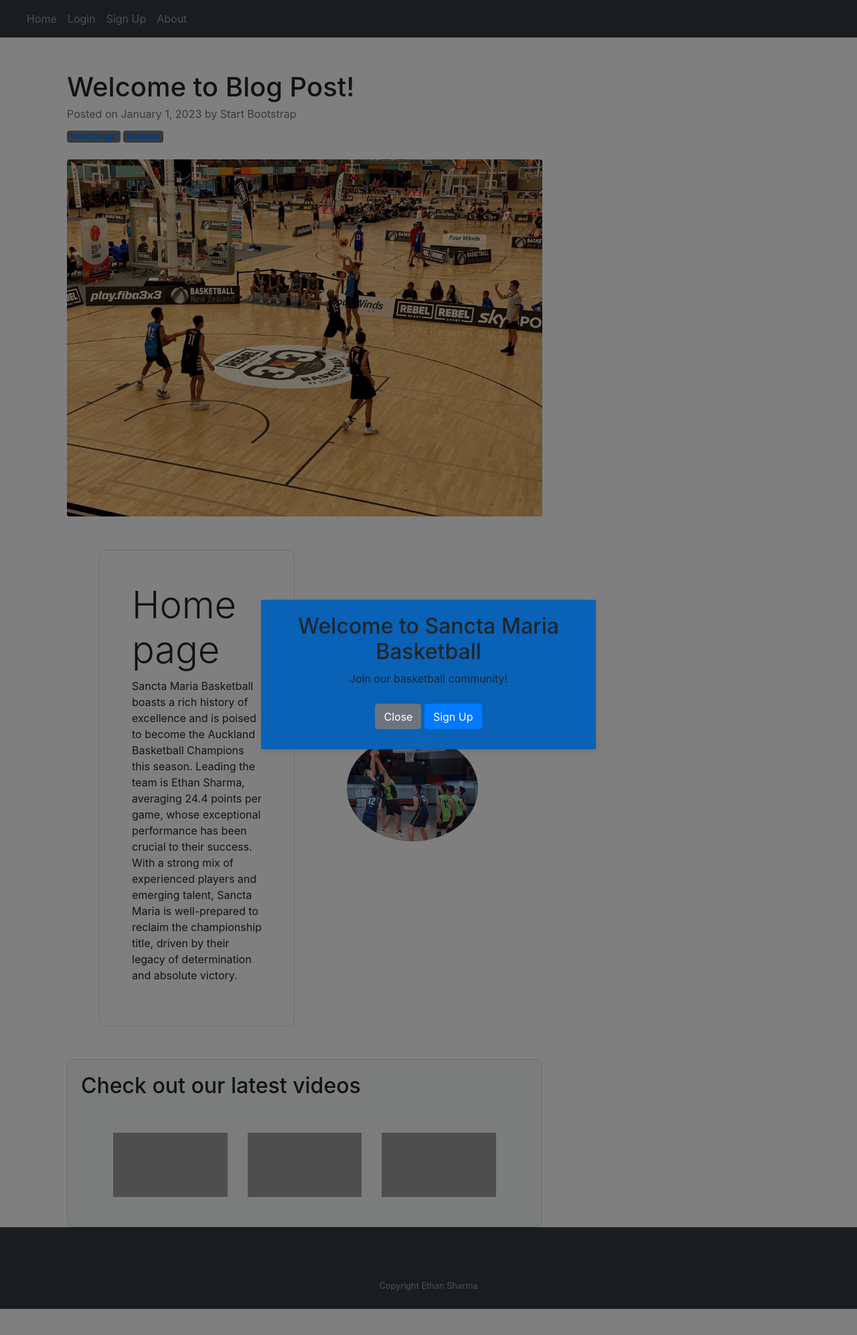
After one commit to SMCC4/NOTE_APP, a Python web app: template website/templates/home.html in a window 1280 px wide. The commit adds this page. Shown: the top 1993 px of the page at 67% size. Run offline with Jinja, Linux system fonts and the light colour scheme; the template is opened without the code that fills it, so the values that code supplies are empty; grey boxes are pictures that could not be loaded.

Commit message:
all of commits
all of website

```diff
--- /dev/null
+++ b/website/static/main.css
@@ -0,0 +1,32 @@
+<style>
+        /* Add custom CSS here */
+        body {
+            font-family: Arial, sans-serif;
+        }
+
+        /* Adjust margin for the main container */
+        .container {
+            margin-top: 50px;
+        }
+
+        /* Style for the search input and button */
+        .input-group input[type="text"] {
+            border-radius: 0;
+        }
+
+        .input-group button.btn-primary {
+            border-radius: 0 0.25rem 0.25rem 0;
+        }
+
+        /* Style for the footer text */
+        footer {
+            color: #ffffff;
+            padding: 15px 0;
+            text-align: center;
+        }
+    </style>
+</head>
+<body>
+    <!-- Your HTML content -->
+</body>
+</html>
--- a/website/templates/home.html
+++ b/website/templates/home.html
@@ -1,168 +1,194 @@
 {% extends "template.html" %}
 {% block title %} Home {% endblock %}
 {% block content %}
+<!DOCTYPE html>
+<html lang="en">
+<head>
+    <meta charset="utf-8" />
+    <meta name="viewport" content="width=device-width, initial-scale=1, shrink-to-fit=no" />
+    <meta name="description" content="" />
+    <meta name="author" content="" />
+    <title>Blog Post - Start Bootstrap Template</title>
+    <!-- Favicon-->
+    <link rel="icon" type="image/x-icon" href="assets/favicon.ico" />
+    <!-- Core theme CSS (includes Bootstrap)-->
+    <link href="css/styles.css" rel="stylesheet" />
+    <!-- Bootstrap core JS-->
+    <script src="https://cdn.jsdelivr.net/npm/bootstrap@5.2.3/dist/js/bootstrap.bundle.min.js"></script>
+    <!-- Core theme JS-->
+    <script src="js/scripts.js"></script>
+    <style>
+        /* Additional styles for the popup */
+        #overlay {
+            position: fixed;
+            top: 0;
+            left: 0;
+            width: 100%;
+            height: 100%;
+            background-color: rgba(0, 0, 0, 0.5);
+            display: none;
+            z-index: 1000;
+        }
+        #popup {
+            position: fixed;
+            top: 50%;
+            left: 50%;
+            transform: translate(-50%, -50%);
+            width: 80%;
+            max-width: 500px;
+            background-color: rgb(9, 98, 182);
+            padding: 20px;
+            box-shadow: 0 2px 10px rgba(0, 0, 0, 0.1);
+            display: none;
+            z-index: 1001;
+            text-align: center;
+        }
+        #signup-form {
+            margin-top: 10px;
+        }
+        .close-btn, .sign-up-btn, .cancel-btn {
+            margin: 10px 0;
+        }
+        .content-section {
+            padding: 20px;
+        }
+        .img-fluid {
+            max-width: 100%;
+            height: auto;
+        }
+        .text-with-border {
+            border: 1px solid #ddd;
+            padding: 20px;
+            border-radius: 10px;
+        }
+        .video-container {
+            margin-top: 40px;
+            padding: 20px;
+            background-color: #f8f9fa;
+            border: 1px solid #ddd;
+            border-radius: 10px;
+        }
+        .embed-responsive {
+            position: relative;
+            display: block;
+            width: 100%;
+            padding: 0;
+            overflow: hidden;
+        }
+        .embed-responsive::before {
+            display: block;
+            content: '';
+            width: 100%;
+            padding-top: 56.25%; /* 16:9 Aspect Ratio */
+        }
+        .embed-responsive iframe {
+            position: absolute;
+            top: 0;
+            left: 0;
+            width: 100%;
+            height: 100%;
+        }
+    </style>
+</head>
+<body>
+    <!-- Page content-->
+    <div class="container mt-5">
+        <div class="row">
+            <div class="col-lg-8">
+                <!-- Post content-->
+                <article>
+                    <!-- Post header-->
+                    <header class="mb-4">
+                        <!-- Post title-->
+                        <h1 class="fw-bolder mb-1">Welcome to Blog Post!</h1>
+                        <!-- Post meta content-->
+                        <div class="text-muted fst-italic mb-2">Posted on January 1, 2023 by Start Bootstrap</div>
+                        <!-- Post categories-->
+                        <a class="badge bg-secondary text-decoration-none link-light" href="#!">Web Design</a>
+                        <a class="badge bg-secondary text-decoration-none link-light" href="#!">Freebies</a>
+                    </header>
+                    <!-- Preview image figure-->
+                    <figure class="mb-4"><img class="img-fluid rounded" src="static/assets/img/04.jpg" alt="..." /></figure>
+                    <!-- Post content-->
+                    <section class="mb-5">
                         <!-- Content section 1-->
                         <section id="scroll">
-    <div class="container px-5">
-        <div class="row gx-5 align-items-center">
-            <div class="col-lg-6 order-lg-2">
-                <div class="p-5"><img class="img-fluid rounded-circle" src="static/assets/img/01.jpg" alt="..." /></div>
-            </div>
-            <div class="col-lg-6 order-lg-1">
-                <div class="p-5">
-                    <h2 class="display-4">Home page</h2>
-                    <p>Lorem ipsum dolor sit amet, consectetur adipisicing elit. Quod aliquid, mollitia odio veniam sit iste esse assumenda amet aperiam exercitationem, ea animi blanditiis recusandae! Ratione voluptatum molestiae adipisci, beatae obcaecati.</p>
-                </div>
-            </div>
-        </div>
-    </div>
-</section>
-<!-- Content section 2-->
-<section>
-    <div class="container px-5">
-        <div class="row gx-5 align-items-center">
-            <div class="col-lg-6">
-                <div class="p-5"><img class="img-fluid rounded-circle" src="static/assets/img/02.jpg" alt="..." /></div>
-            </div>
-            <div class="col-lg-6">
-                <div class="p-5">
-                    <h2 class="display-4">Faith as our compass</h2>
-                    <p>Lorem ipsum dolor sit amet, consectetur adipisicing elit. Quod aliquid, mollitia odio veniam sit iste esse assumenda amet aperiam exercitationem, ea animi blanditiis recusandae! Ratione voluptatum molestiae adipisci, beatae obcaecati.</p>
-                </div>
-            </div>
-        </div>
-    </div>
-</section>
-<!-- Content section 3-->
-<section>
                             <div class="container px-5">
                                 <div class="row gx-5 align-items-center">
                                     <div class="col-lg-6 order-lg-2">
                                         <div class="p-5"><img class="img-fluid rounded-circle" src="static/assets/img/03.jpg" alt="..." /></div>
                                     </div>
                                     <div class="col-lg-6 order-lg-1">
-                <div class="p-5">
-                    <h2 class="display-4">Let there be rock!</h2>
-                    <p>Lorem ipsum dolor sit amet, consectetur adipisicing elit. Quod aliquid, mollitia odio veniam sit iste esse assumenda amet aperiam exercitationem, ea animi blanditiis recusandae! Ratione voluptatum molestiae adipisci, beatae obcaecati.</p>
+                                        <div class="p-5 text-with-border">
+                                            <h2 class="display-4">Home page</h2>
+                                            <p>
+                                                Sancta Maria Basketball boasts a rich history of excellence and is poised to become the Auckland Basketball Champions this season. Leading the team is Ethan Sharma, averaging 24.4 points per game, whose exceptional performance has been crucial to their success. With a strong mix of experienced players and emerging talent, Sancta Maria is well-prepared to reclaim the championship title, driven by their legacy of determination and absolute victory.
+                                            </p>
                                         </div>
                                     </div>
                                 </div>
                             </div>
                         </section>
+                    </section>
 
-<!-- Pop-up message -->
+                    <!-- Video section -->
+                    <section class="video-container">
+                        <h2 class="display-6">Check out our latest videos</h2>
+                        <div class="container px-5">
+                            <div class="row gx-5 justify-content-center">
+                                <div class="col-lg-4 mb-4">
+                                    <!-- Embedded YouTube Video 1 -->
+                                    <div class="embed-responsive">
+                                        <iframe src="https://www.youtube.com/embed/L_mImtJH50w?si=EE3jJdkAsOMGxReN" title="YouTube video player" frameborder="0" allow="accelerometer; autoplay; clipboard-write; encrypted-media; gyroscope; picture-in-picture; web-share" referrerpolicy="strict-origin-when-cross-origin" allowfullscreen></iframe>
+                                    </div>
+                                </div>
+                                <div class="col-lg-4 mb-4">
+                                    <!-- Embedded YouTube Video 2 -->
+                                    <div class="embed-responsive">
+                                        <iframe src="https://www.youtube.com/embed/-1GeUVvg6g4?si=ViYnGeEhx0ke_xLb" title="YouTube video player" frameborder="0" allow="accelerometer; autoplay; clipboard-write; encrypted-media; gyroscope; picture-in-picture; web-share" referrerpolicy="strict-origin-when-cross-origin" allowfullscreen></iframe>
+                                    </div>
+                                </div>
+                                <div class="col-lg-4 mb-4">
+                                    <!-- Embedded YouTube Video 3 -->
+                                    <div class="embed-responsive">
+                                        <iframe src="https://www.youtube.com/embed/lUgKaLzWrkI?si=lJtklo828crCIoWO" title="YouTube video player" frameborder="0" allow="accelerometer; autoplay; clipboard-write; encrypted-media; gyroscope; picture-in-picture; web-share" referrerpolicy="strict-origin-when-cross-origin" allowfullscreen></iframe>
+                                    </div>
+                                </div>
+                            </div>
+                        </div>
+                    </section>
+                </article>
+                <!-- Comments section (retain as it is) -->
+            </div>
+            <!-- Side widgets (retain as it is) -->
+        </div>
+    </div>
+
+    </footer>
+    <!-- New popup code -->
     <div id="overlay"></div>
-
     <div id="popup">
         <h2>Welcome to Sancta Maria Basketball</h2>
         <p>Join our basketball community!</p>
-  <button class="close-btn" onclick="closePopup()">Close</button>
-  <button class="sign-up-btn" onclick="openSignUpForm()">Sign Up</button>
-
-  <!-- Sign-up form (initially hidden) -->
-  <form id="signup-form" style="display: none;" action="/submit-form" method="post">
-    <h3>Sign Up</h3>
-    <input type="email" name="email" placeholder="Enter your email">
-    <button type="submit">Submit</button>
-    <button type="button" class="cancel-btn" onclick="hideSignUpForm()">Cancel</button>
-  </form>
+        <button class="close-btn btn btn-secondary" onclick="closePopup()">Close</button>
+        <a href="/sign-up" class="sign-up-btn btn btn-primary">Sign Up</a>
     </div>
-
-<style>
-#overlay {
-    position: fixed;
-    top: 0;
-    left: 0;
-    width: 100%;
-    height: 100%;
-    background-color: rgba(0, 0, 0, 0.5); /* semi-transparent black */
-    display: none;
-    z-index: 1000; /* higher than other elements */
+    <!-- JavaScript functions (retain as it is) -->
+    <script>
+        function closePopup() {
+            document.getElementById("popup").style.display = "none";
+            document.getElementById("overlay").style.display = "none";
         }
 
-#popup {
-    position: fixed;
-    top: 50%;
-    left: 50%;
-    transform: translate(-50%, -50%);
-    background-color: rgb(5, 125, 238);
-    padding: 20px;
-    border-radius: 10px;
-    display: none;
-    z-index: 1001; /* higher than overlay */
+        function showPopup() {
+            document.getElementById("popup").style.display = "block";
+            document.getElementById("overlay").style.display = "block";
         }
 
-#popup h2 {
-    margin-bottom: 10px;
+        window.onload = function() {
+            setTimeout(showPopup, 1000); // Show popup after 1 second
         }
-
-#popup p {
-    margin-bottom: 20px;
-}
-
-#popup button {
-    margin-right: 10px;
-}
-
-#popup button:last-child {
-    margin-right: 0;
-}
-
-/* Button colors */
-.close-btn {
-    background-color: #ecb604; /* Light grey */
-    color: #fff; /* Black */
-    border: none;
-    padding: 10px 20px;
-    border-radius: 5px;
-}
-
-.sign-up-btn {
-    background-color: #ecb604; /* Blue */
-    color: #fff; /* White */
-    border: none;
-    padding: 10px 20px;
-    border-radius: 5px;
-}
-
-.cancel-btn {
-    background-color: #ecb604; /* Red */
-    color: #fff; /* White */
-    border: none;
-    padding: 10px 20px;
-    border-radius: 5px;
-}
-</style>
-
-<script>
-// Function to close the popup
-function closePopup() {
-  var popup = document.getElementById('popup');
-  var overlay = document.getElementById('overlay');
-
-  popup.style.display = 'none';
-  overlay.style.display = 'none';
-}
-
-// Function to open the sign-up form
-function openSignUpForm() {
-  var signUpForm = document.getElementById('signup-form');
-  signUpForm.style.display = 'block';
-}
-
-// Function to hide the sign-up form
-function hideSignUpForm() {
-  var signUpForm = document.getElementById('signup-form');
-  signUpForm.style.display = 'none';
-}
-
-// Display the popup after the DOM is fully loaded
-document.addEventListener("DOMContentLoaded", function() {
-  var popup = document.getElementById('popup');
-  var overlay = document.getElementById('overlay');
-
-  popup.style.display = 'block';
-  overlay.style.display = 'block';
-});
     </script>
+</body>
+</html>
 {% endblock %}
--- a/website/templates/login.html
+++ b/website/templates/login.html
@@ -2,7 +2,7 @@
 {% block content %}
 
 <form method ="POST">
-    <h3 align="center">Sign Up</h3>
+    <h3 align="center">Login</h3>
     <div class="form-group">
         <label for="Email">Email Address</label>
         <input
@@ -13,7 +13,7 @@
            placeholder="Enter Email"/>
      </div>
      <div class="form-group">
-        <label for="Password">First Name</label>
+        <label for="Password">Password</label>
         <input
            type="password"
            class="form-control"
@@ -24,6 +24,8 @@
       </div>
            <br/>
            <button type="submit" class="btn btn-primary">Login</button>
+
+
 </form>
 
 
--- /dev/null
+++ b/website/templates/template.html
@@ -0,0 +1,102 @@
+<!doctype html>
+<html lang="en">
+  <head>
+    <!-- Required meta tags -->
+    <meta charset="utf-8">
+    <meta name="viewport" content="width=device-width, initial-scale=1, shrink-to-fit=no">
+
+    <!-- Bootstrap CSS -->
+    <link rel="stylesheet" href="https://cdn.jsdelivr.net/npm/bootstrap@4.4.1/dist/css/bootstrap.min.css" integrity="sha384-Vkoo8x4CGsO3+Hhxv8T/Q5PaXtkKtu6ug5TOeNV6gBiFeWPGFN9MuhOf23Q9Ifjh" crossorigin="anonymous">
+    <link rel="stylesheet" type="text/css" href="static/main.css">
+    <title>{% block title %} {% endblock %}</title>
+  </head>
+  <body>
+    <nav class="navbar navbar-expand-md bg-dark navbar-dark">
+        <!-- Brand -->
+        <a class="navbar-brand" href="#"></a>
+
+        <!-- Toggler/collapsibe Button -->
+        <button class="navbar-toggler" type="button" data-toggle="collapse" data-target="#collapsibleNavbar">
+          <span class="navbar-toggler-icon"></span>
+        </button>
+
+        <!-- Navbar links -->
+        <div class="collapse navbar-collapse" id="collapsibleNavbar">
+          <ul class="navbar-nav">
+          {% if user.is_authenticated %}
+            <li class="nav-item">
+              <a class="nav-link" href="/home">Home</a>
+            </li>
+            <li class="nav-item">
+              <a class="nav-link" href="/notes">Notes</a>
+            </li>
+            <li class="nav-item">
+              <a class="nav-link" href="/logout">Logout</a>
+            </li>
+            <li class="nav-item">
+              <a class="nav-link" href="/about">About</a>
+              </li>
+          {% else %}
+          <li class="nav-item">
+            <a class="nav-link" href="/home">Home</a>
+          </li>
+            <li class="nav-item">
+              <a class="nav-link" href="/login">Login</a>
+            </li>
+            <li class="nav-item">
+              <a class="nav-link" href="/sign-up">Sign Up</a>
+          </li>
+            <li class="nav-item">
+              <a class="nav-link" href="/about">About</a>
+              </li>
+          {% endif %}
+          </ul>
+        </div>
+      </nav>
+      {% with messages = get_flashed_messages(with_categories=true) %}
+      {% if messages %}
+      {% for category, message in messages %} {% if category =='error' %}
+      <div class="alert alert-danger alter-dismissable fade show" role="alert">
+        {{ message }}
+        <button type="button" class="close" data-dismiss="alert">
+          <span aria-hidden="true">&times;</span>
+        </button>
+      </div>
+      {% else %}
+      <div class="alert alert-success alter-dismissable fade show" role="alert">
+        {{ message }}
+        <button type="button" class="close" data-dismiss="alert">
+          <span aria-hidden="true">&times;</span>
+        </button>
+      </div>
+      {% endif %} {% endfor %} {% endif %} {% endwith %}
+
+      <div class="container">{% block content %} {% endblock %}</div>
+
+    <footer id="sticky-footer" class="flex-shrink-0 py-4 bg-dark text-white-50">
+        <div class="container text-center">
+            <small> Copyright Ethan Sharma</small>
+        </div>
+    </footer>
+
+    <!-- Optional JavaScript -->
+    <!-- jQuery first, then Popper.js, then Bootstrap JS -->
+    <script src="https://code.jquery.com/jquery-3.4.1.slim.min.js" integrity="sha384-J6qa4849blE2+poT4WnyKhv5vZF5SrPo0iEjwBvKU7imGFAV0wwj1yYfoRSJoZ+n" crossorigin="anonymous"></script>
+    <script src="https://cdn.jsdelivr.net/npm/popper.js@1.16.0/dist/umd/popper.min.js" integrity="sha384-Q6E9RHvbIyZFJoft+2mJbHaEWldlvI9IOYy5n3zV9zzTtmI3UksdQRVvoxMfooAo" crossorigin="anonymous"></script>
+    <script src="https://cdn.jsdelivr.net/npm/bootstrap@4.4.1/dist/js/bootstrap.min.js" integrity="sha384-wfSDF2E50Y2D1uUdj0O3uMBJnjuUD4Ih7YwaYd1iqfktj0Uod8GCExl3Og8ifwB6" crossorigin="anonymous"></script>
+
+{% block javascript %}
+  <script type="text/javascript">
+    function deleteNote(noteId) {
+  fetch("/delete-note", {
+        method: "POST",
+        body: JSON.stringify({ noteId: noteId }),
+      }).then((_res) => {
+        window.location.href = "/notes";
+      });
+      }
+  </script>
+{% endblock %}
+
+  </body>
+</html>
```
Also changed, not shown: app.py (added, +7 -0 lines), website/templates/about.html (added, +181 -0 lines), website/templates/forgot.html (added, +21 -0 lines), website/templates/notes.html (added, +27 -0 lines), website/static/assets/img/01.jpg (added), website/static/assets/img/02.jpg (added), website/static/assets/img/03.jpg (added), website/static/assets/img/04.jpg (added), website/static/assets/img/05.jpg (added). Lines whose indentation alone changed are shown as unchanged.
